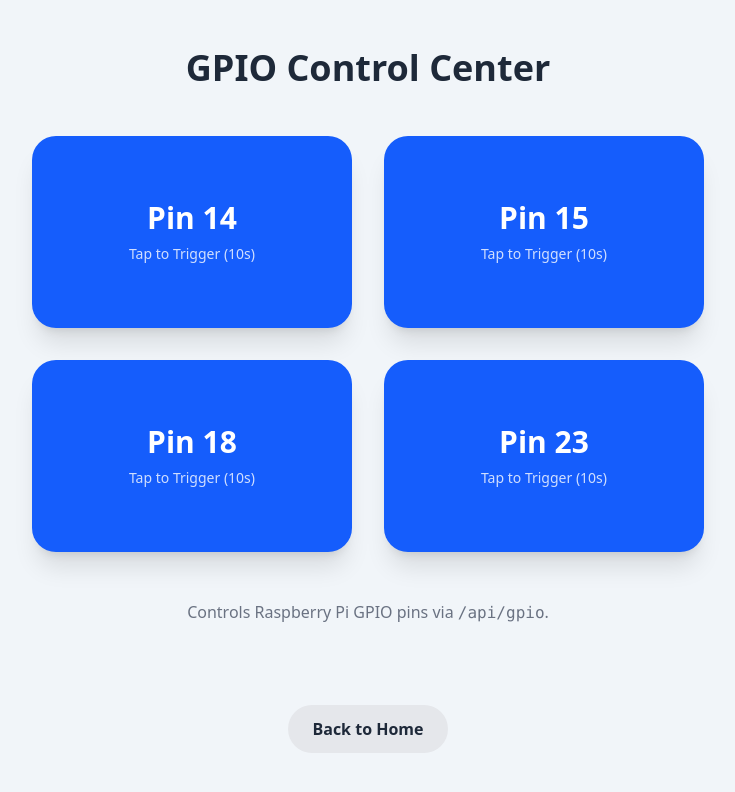
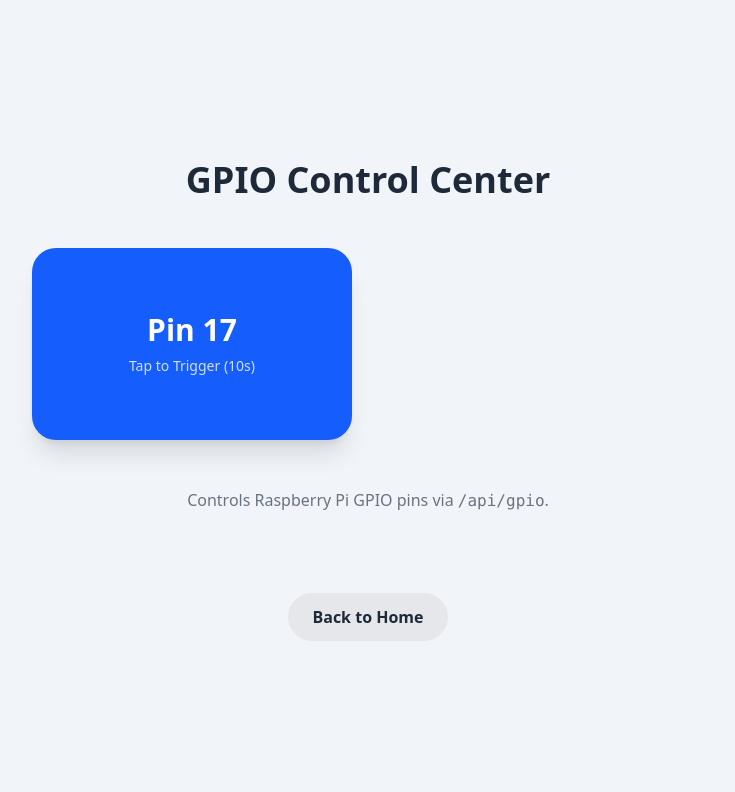
Before and after one commit to oguzberkacar/kahvesebili, a Next.js app: page /pin in a window 1280 px wide. Shown: the top 792 px of the page, without its empty margins (272-1007 px from the left). Built offline with nearby package versions, Linux system fonts and the light colour scheme.

Commit message:
fix: update pin configuration to use a single pin (17) for GPIO operations

```diff
--- a/app/pin/page.tsx
+++ b/app/pin/page.tsx
@@ -2,7 +2,7 @@
 import React, { useState } from "react";
 import Link from "next/link";
 
-const PINS = [14, 15, 18, 23];
+const PINS = [17];
 
 export default function PinPage() {
   // Track loading state for each pin individually
```
Also changed, not shown: 1 other file (tests, documents, lock files or other folders).
